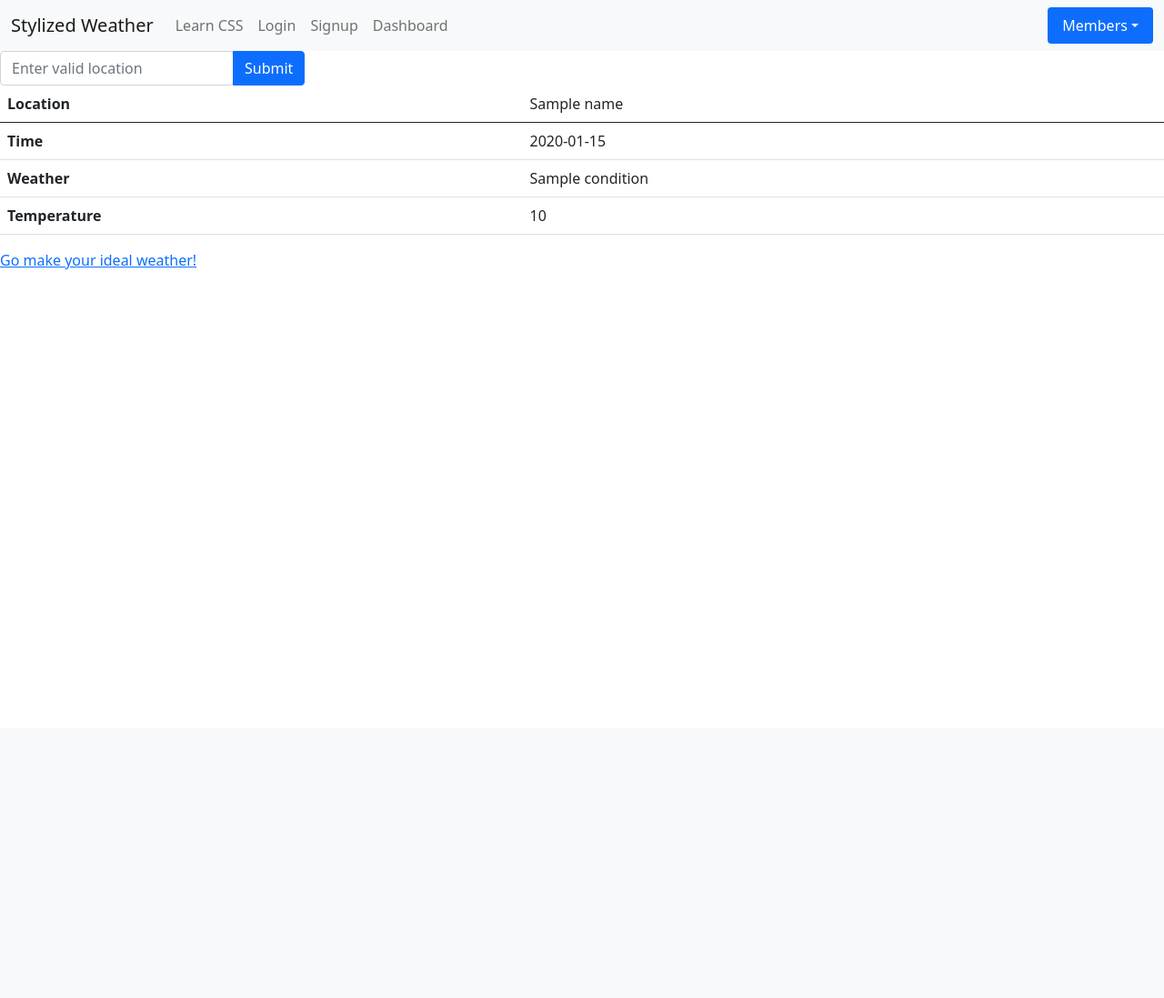
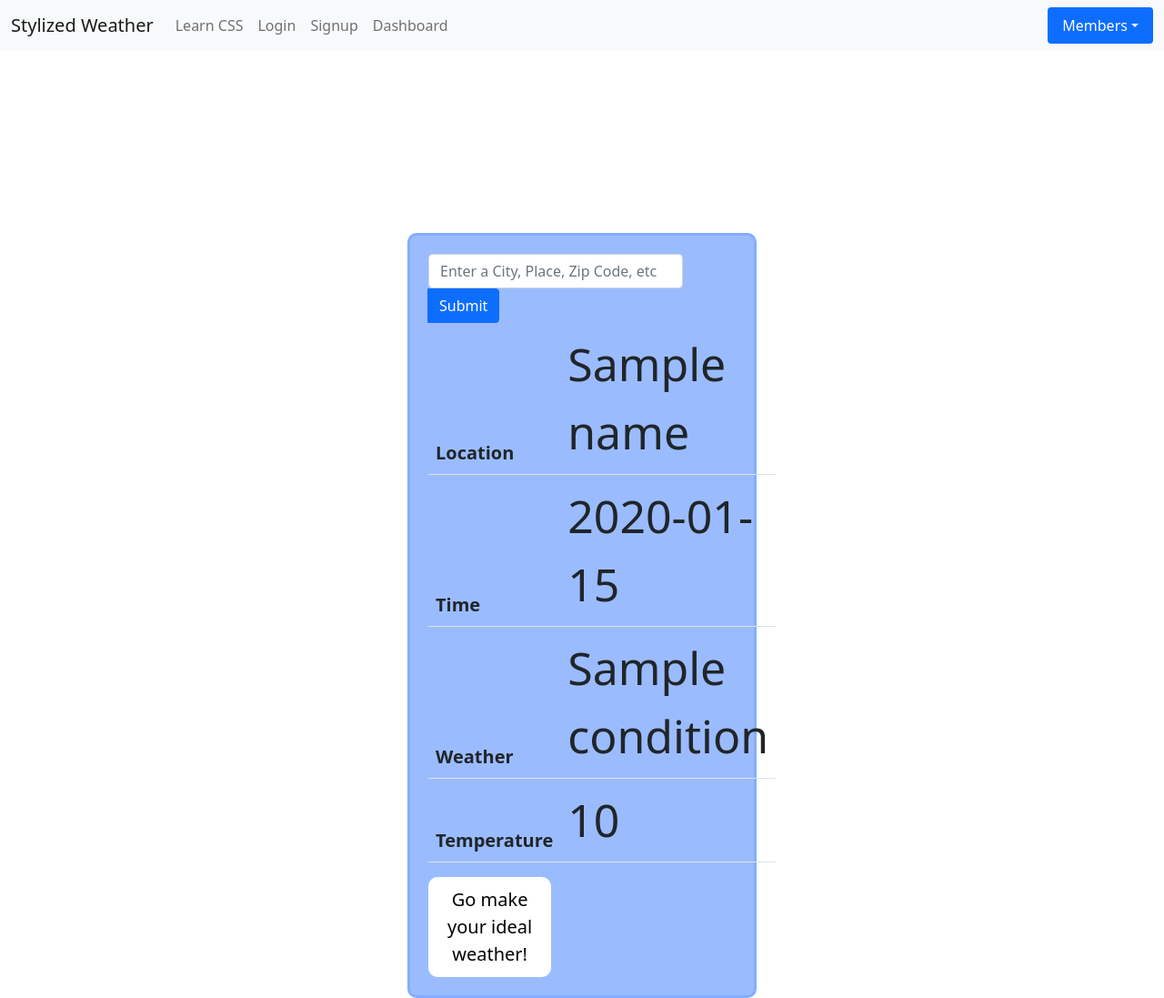
Before and after one commit to paul-bokelman/styledweather-python, a Flask app: template templates/home.html in a window 1280 px wide. Shown: the whole page at 91% size. Before the commit the page ends 296 px from the top, so only its background shows below. Run offline with Flask 2, Linux system fonts and the light colour scheme; the template is opened without the code that fills it: most values are stand-ins (such as "Sample title", 1, 10 or a date in 2020); some libraries are stand-ins or nearby versions.

Commit message:
home page improvement

```diff
--- a/static/css/index.css
+++ b/static/css/index.css
@@ -27,3 +27,53 @@
 .color{
   color: red;
 }
+
+.homebox{
+  position: relative;
+  margin: auto;
+  font-size: 20px;
+  width: 30%;
+  top: 200px;
+  border-style: solid;
+  border-color: #84adff;
+  border-radius: 10px;
+  background: #9abcff;
+  padding: 20px;
+}
+
+.wOut{
+  font-size: 50px;
+}
+
+.form-control{
+  width: 280px;
+}
+
+.button{
+  outline: none;
+  background: rgb(255, 255, 255);
+  font-size: 20px;
+  width: 40%;
+  border: none;
+  padding: 10px;
+  box-sizing: border-box;
+  border-radius: 10px;
+  cursor:pointer;
+  transition: all .3s;
+  text-decoration: none;
+  color: black;
+  text-align: center;
+}
+.button:hover{
+  background: #dde8ff;
+  transform: translateY(-5px);
+  box-shadow: 0px 5px 10px rgba(0, 0, 0, .2);
+  color: black;
+}
+.button:active {
+  transform: translateY(-2px);
+  transform: scale(.98);
+  box-shadow: 0px 2px 5px rgba(0, 0, 0, .2);
+  transition: all .1s;
+  color: black;
+}
--- a/templates/home.html
+++ b/templates/home.html
@@ -1,5 +1,7 @@
 {% extends 'base.html' %} {% block content %}
+<link rel="stylesheet" href="../static/css/index.css">
 <form method="POST">
+  <div class="homebox">
   <div class="input-group">
     <div class="form-outline">
       <input type="hidden" name="csrf_token" value="{{ csrf_token() }}" />
@@ -9,35 +11,34 @@
         id="form1"
         name="location"
         class="form-control"
-        placeholder="Enter valid location"
+        placeholder="Enter a City, Place, Zip Code, etc."
       />
     </div>
     <input type="submit" class="btn btn-primary" value="Submit" />
   </div>
 </form>
+
   <table class="table">
     <thead>
       <tr>
-      <th scope="col">Location</th>
-      <td scope="col">{{name}}</td>
+        <th scope="row">Location</th>
+        <td class="wOut">{{name}}</td>
       </tr>
-  </thead>
-  <tbody>
       <tr>
         <th scope="row">Time</th>
-      <td>{{localtime}}</td>
+        <td class="wOut">{{localtime}}</td>
       </tr>
       <tr>
         <th scope="row">Weather</th>
-      <td>{{condition}}</td>
+        <td class="wOut">{{condition}}</td>
       </tr>
       <tr>
         <th scope="row">Temperature</th>
-      <td colspan="2">{{tempF}}</td>
+        <td class="wOut">{{tempF}}</td>
       </tr>
-  </tbody>
+    </thead>
   </table>
-
-<a href="/dashboard">Go make your ideal weather!</a>
+  <a type="button" class="button" href="/dashboard">Go make your ideal weather!</a>
+</div>
 
 {% endblock %}
```
Lines whose indentation alone changed are shown as unchanged.
